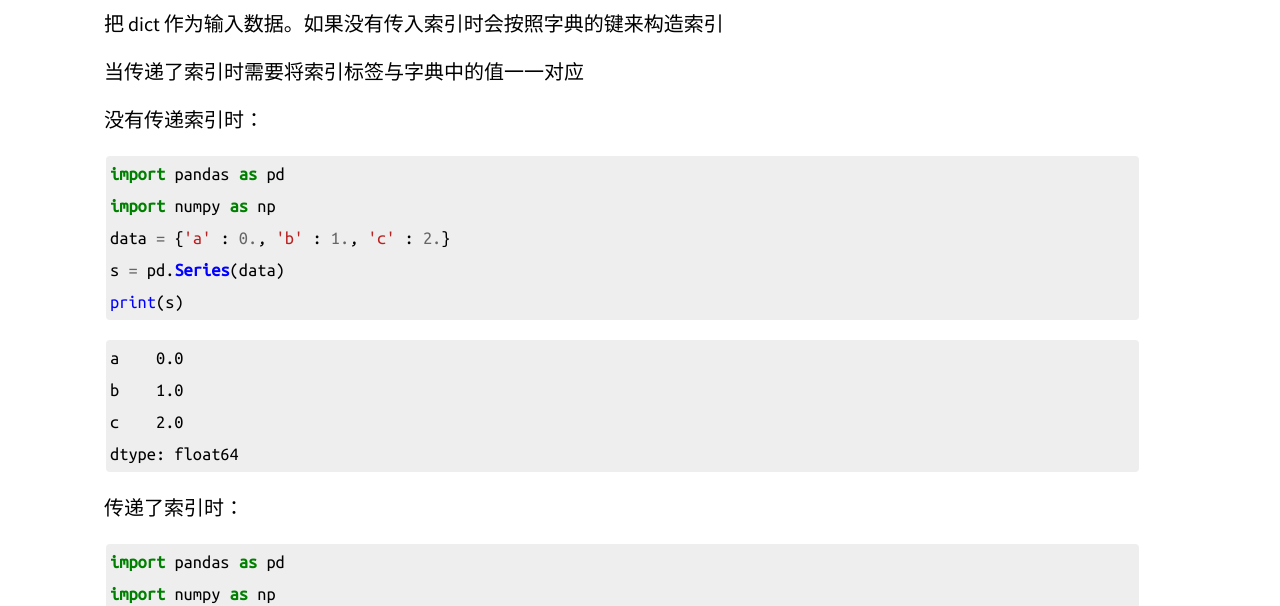
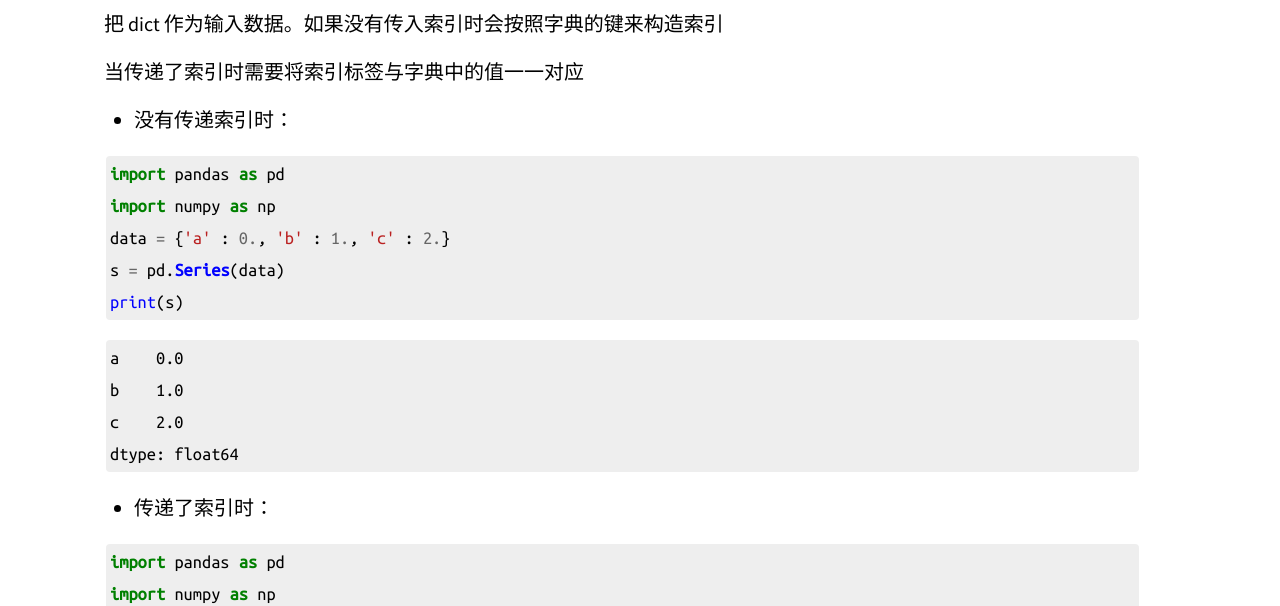
Before and after one commit to ssskz/ssskz.github.io, a Jekyll site: the page built from _posts/2023-2-28-Pandas.md, in a window 1280 px wide. Shown: the part 4531-5137 px from the top of the page. Built offline with Jekyll 4.4.1, drawn with Linux system fonts in a browser that asks for light colours; our own code applies the rules of GitHub Pages for plain Markdown files; a script that is not in the unit is left out.

Commit message:
update
Signed-off-by: ssskz <12497590+ssskz@user.noreply.gitee.com>

````diff
--- a/_posts/2023-2-28-Pandas.md
+++ b/_posts/2023-2-28-Pandas.md
@@ -116,7 +116,6 @@ print(s)
 
 当我们没有给`Series`增加索引时，`Series`的索引会按照又0到n-1的顺序自动排列
 
-
 ```python
 import numpy as np
 data = np.array(['a','b','c','d'])
@@ -130,9 +129,7 @@ print (s)
     3    d
     dtype: object
 
-
 我们也可以给一个series对象增加索引
-
 
 ```python
 import pandas as pd
@@ -156,7 +153,7 @@ print(s)
 
 当传递了索引时需要将索引标签与字典中的值一一对应
 
-没有传递索引时：
+- 没有传递索引时：
 
 ```python
 import pandas as pd
@@ -171,7 +168,7 @@ print(s)
     c    2.0
     dtype: float64
 
-传递了索引时：
+- 传递了索引时：
 
 ```python
 import pandas as pd
````
